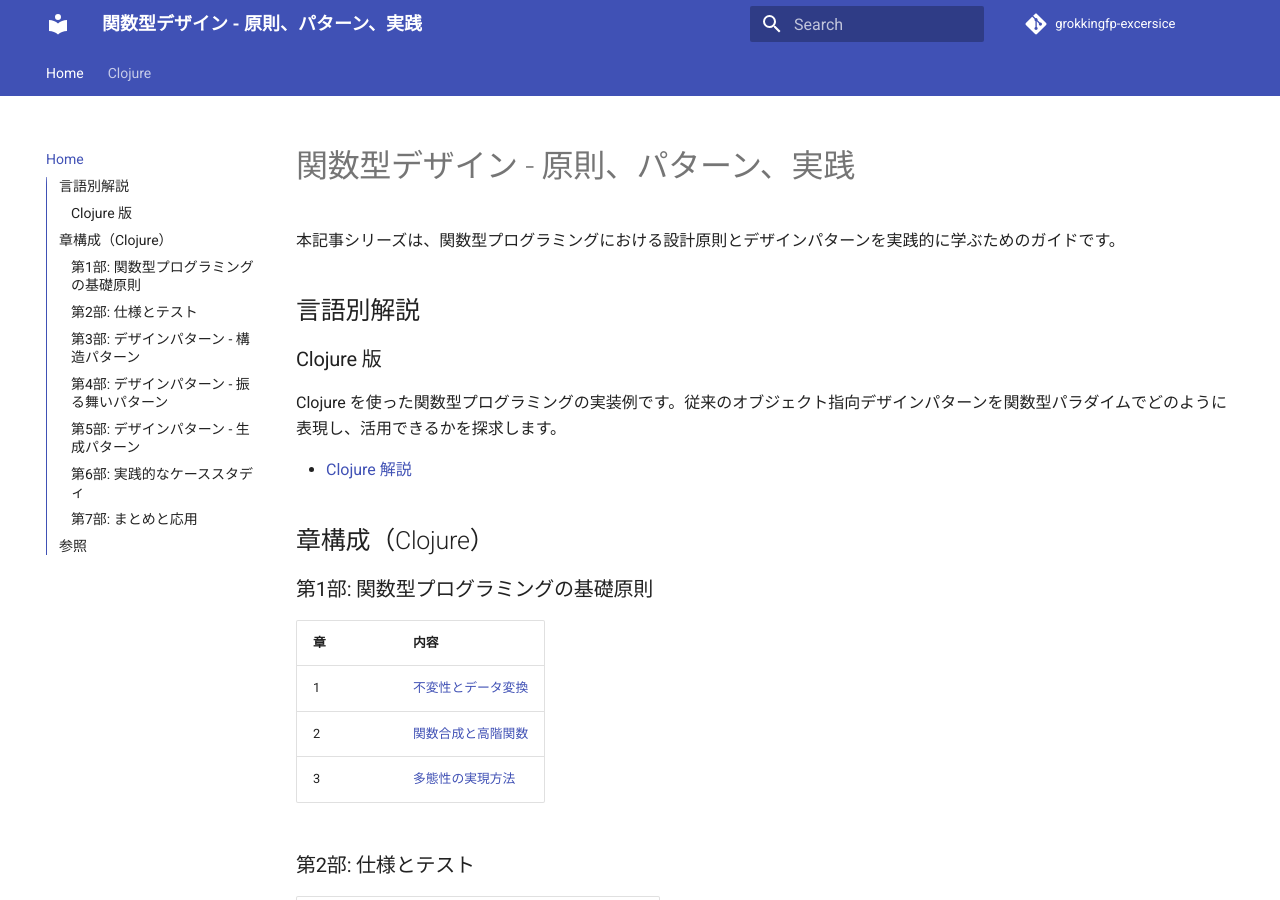
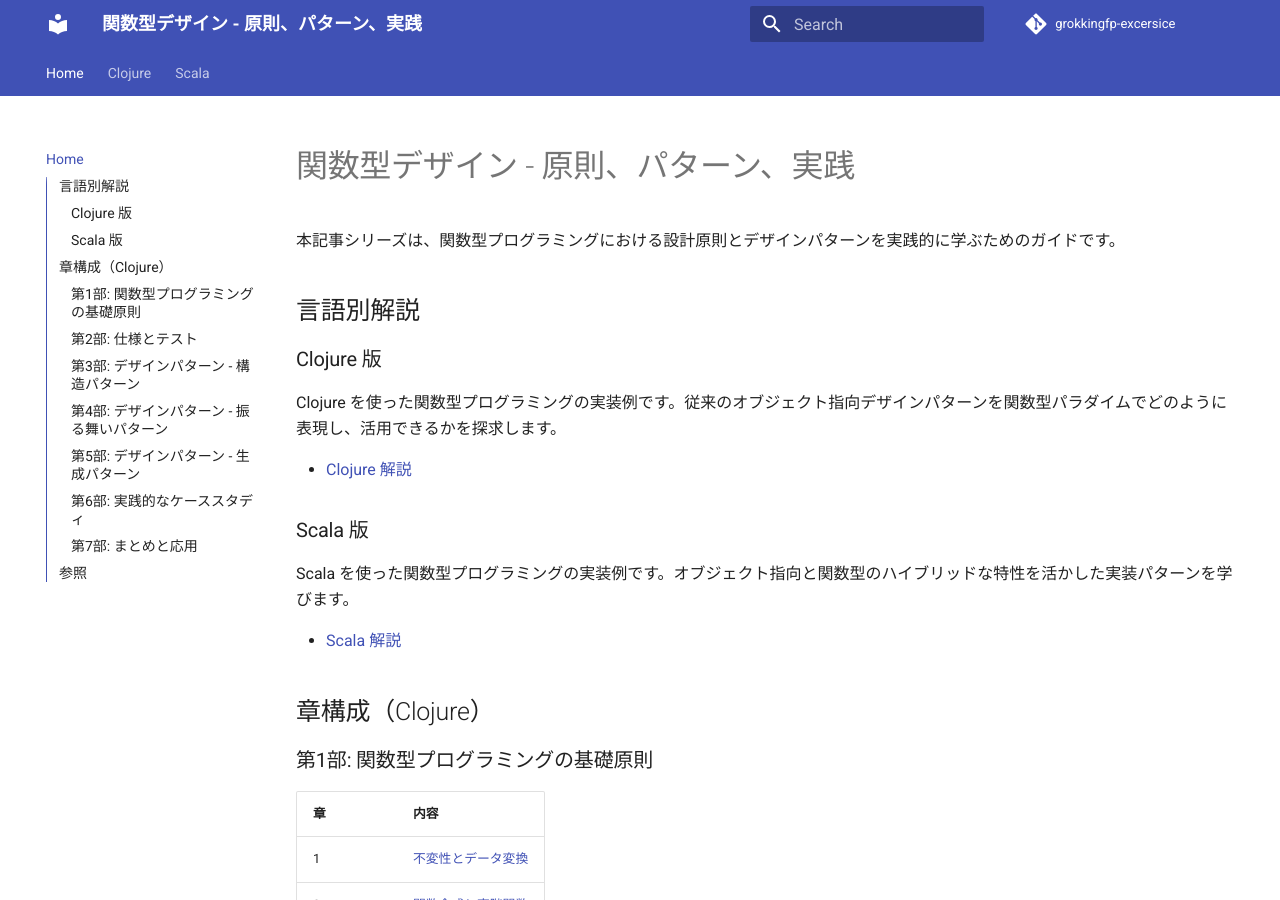
Before and after one commit to k2works/functional-desgin-ppp, an MkDocs documentation site: the page built from docs/article/index.md, in a window 1280 px wide and 900 px high. Built offline with MkDocs 1.6.1 and Material for MkDocs 9.7.7, drawn with Linux system fonts in a browser that asks for light colours; comment, search, counter and statistics services are not loaded; some of the changed text lies outside the part shown.

Commit message:
docs: update index and mkdocs.yml for Scala articles
- Add Scala section link to docs/article/index.md
- Add Scala navigation section to mkdocs.yml
- Add Scala reference books

```diff
--- a/docs/article/index.md
+++ b/docs/article/index.md
@@ -9,6 +9,12 @@
 Clojure を使った関数型プログラミングの実装例です。従来のオブジェクト指向デザインパターンを関数型パラダイムでどのように表現し、活用できるかを探求します。
 
 - [Clojure 解説](clojure/index.md)
+
+### Scala 版
+
+Scala を使った関数型プログラミングの実装例です。オブジェクト指向と関数型のハイブリッドな特性を活かした実装パターンを学びます。
+
+- [Scala 解説](scala/index.md)
 
 ## 章構成（Clojure）
 
@@ -75,4 +81,6 @@ Clojure を使った関数型プログラミングの実装例です。従来の
 - 「Clean Code」Robert C. Martin
 - 「Clojure Applied」Ben Vandgrift, Alex Miller
 - 「Programming Clojure」Alex Miller, Stuart Halloway, Aaron Bedra
+- 「Functional Programming in Scala」Paul Chiusano, Rúnar Bjarnason
 - [Clojure 公式ドキュメント](https://clojure.org/)
+- [Scala 公式ドキュメント](https://www.scala-lang.org/)
--- a/mkdocs.yml
+++ b/mkdocs.yml
@@ -89,3 +89,9 @@ nav:
           - 20. パターン間の相互作用: clojure/20-pattern-interactions.md
           - 21. ベストプラクティス: clojure/21-best-practices.md
           - 22. OO から FP への移行: clojure/22-oo-to-fp-migration.md
+  - Scala:
+      - 概要: scala/index.md
+      - 第1部 - 基礎原則:
+          - 1. 不変性とデータ変換: scala/01-immutability-and-data-transformation.md
+          - 2. 関数合成と高階関数: scala/02-function-composition.md
+          - 3. 多態性の実現方法: scala/03-polymorphism.md
```
